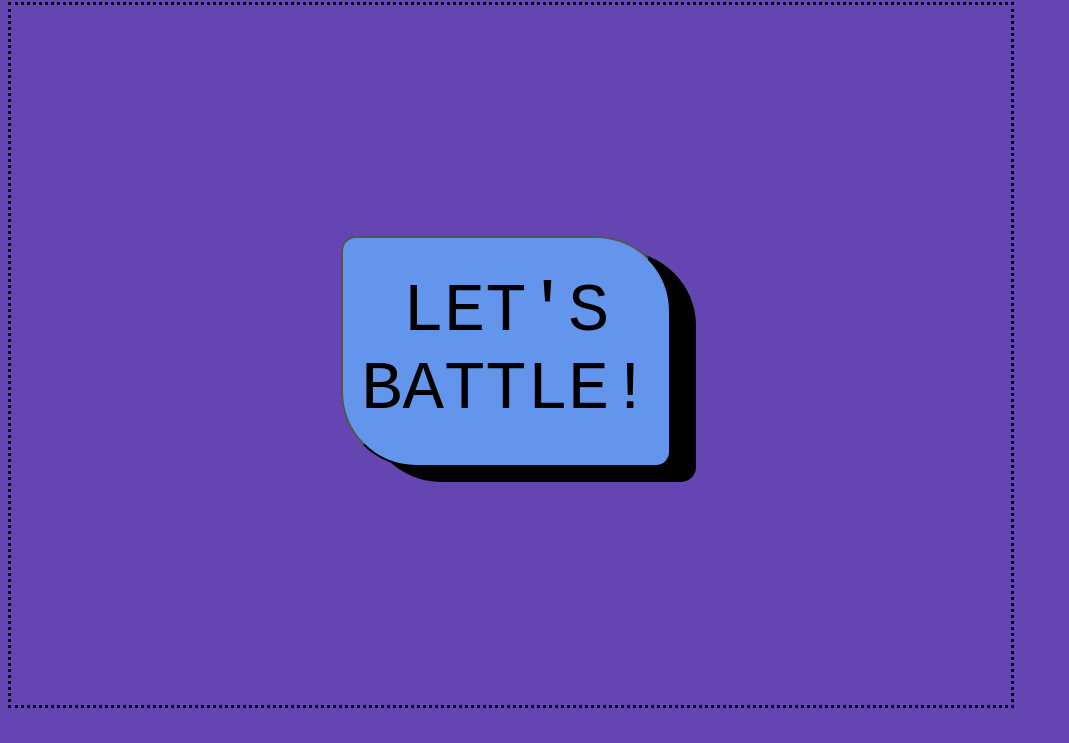
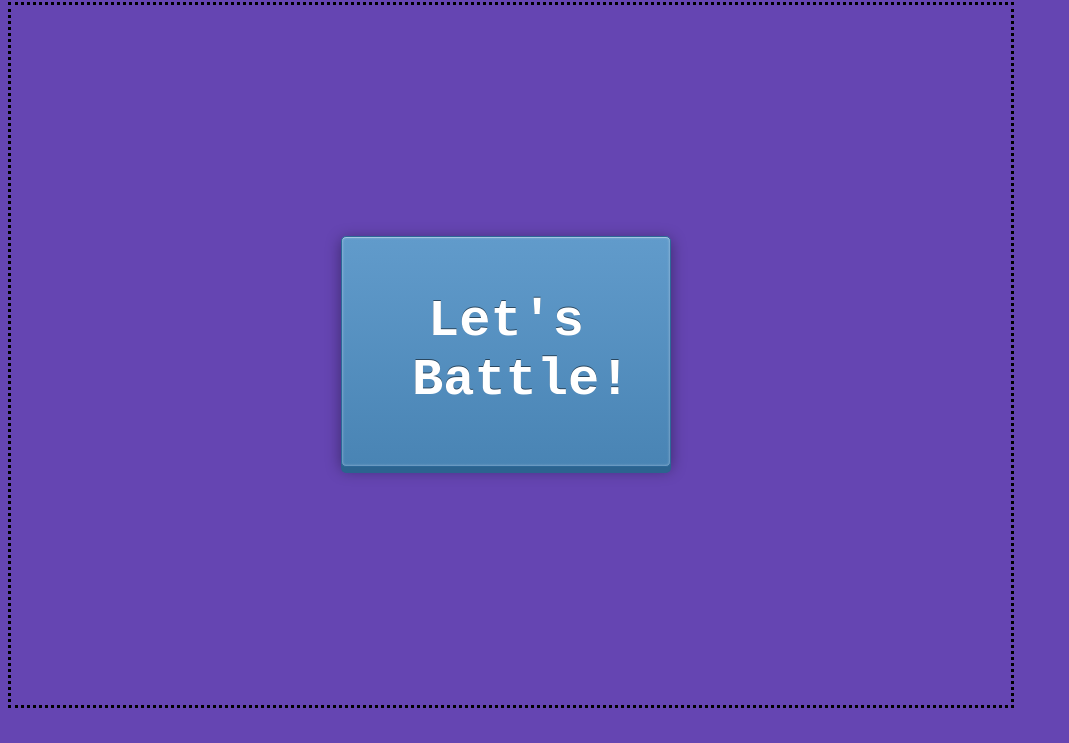
Before and after one commit to tarrinneal/lilbuds, a website: page public/lilbuds.html in a window 1280 px wide. Shown: the part 78-821 px from the top of the page, without its empty margins (0-1069 px from the left). Drawn offline with Linux system fonts and the light colour scheme; a web font is replaced by a local one.

Commit message:
changed button at start

```diff
--- a/public/app.js
+++ b/public/app.js
@@ -12,8 +12,6 @@ $(document).ready(function() {
     $app.html('');
     var $homeScreenHousing = $('<div class="home-screen-housing"></div>');
     var $battleStartButton = $('<button class="button battle-start-button">Let\'s Battle!</button>');
-
-
 
 
     $homeScreenHousing.appendTo($app);
--- a/public/styles.css
+++ b/public/styles.css
@@ -30,12 +30,39 @@ body {
 .battle-start-button {
   grid-column: 2;
   grid-row: 2;
-  font-size: 69px;
+  /* font-size: 69px;
   text-transform: uppercase;
   background-color: cornflowerblue;
   border-radius: 15px 75px;
-  box-shadow: 25px 15px black;
+  box-shadow: 25px 15px black;*/
+  display: inline-block;
+  text-decoration: none;
+  color: #fff;
+  font-weight: bold;
+  background-color: #538fbe;
+  padding: 20px 70px;
+  font-size: 52px;
+  border: 1px solid #2d6898;
+  background-image: linear-gradient(bottom, rgb(73,132,180) 0%, rgb(97,155,203) 100%);
+  background-image: -o-linear-gradient(bottom, rgb(73,132,180) 0%, rgb(97,155,203) 100%);
+  background-image: -moz-linear-gradient(bottom, rgb(73,132,180) 0%, rgb(97,155,203) 100%);
+  background-image: -webkit-linear-gradient(bottom, rgb(73,132,180) 0%, rgb(97,155,203) 100%);
+  background-image: -ms-linear-gradient(bottom, rgb(73,132,180) 0%, rgb(97,155,203) 100%);
 
+  background-image: -webkit-gradient(
+      linear,
+      left bottom,
+      left top,
+      color-stop(0, rgb(73,132,180)),
+      color-stop(1, rgb(97,155,203))
+  );
+  -webkit-border-radius: 5px;
+  -moz-border-radius: 5px;
+  border-radius: 5px;
+  text-shadow: 0px -1px 0px rgba(0,0,0,.5);
+  -webkit-box-shadow: 0px 6px 0px #2b638f, 0px 3px 15px rgba(0,0,0,.4), inset 0px 1px 0px rgba(255,255,255,.3), inset 0px 0px 3px rgba(255,255,255,.5);
+  -moz-box-shadow: 0px 6px 0px #2b638f, 0px 3px 15px rgba(0,0,0,.4), inset 0px 1px 0px rgba(255,255,255,.3), inset 0px 0px 3px rgba(255,255,255,.5);
+  box-shadow: 0px 6px 0px #2b638f, 0px 3px 15px rgba(0,0,0,.4), inset 0px 1px 0px rgba(255,255,255,.3), inset 0px 0px 3px rgba(255,255,255,.5);
 }
 .button:hover {
   cursor: pointer;
```
